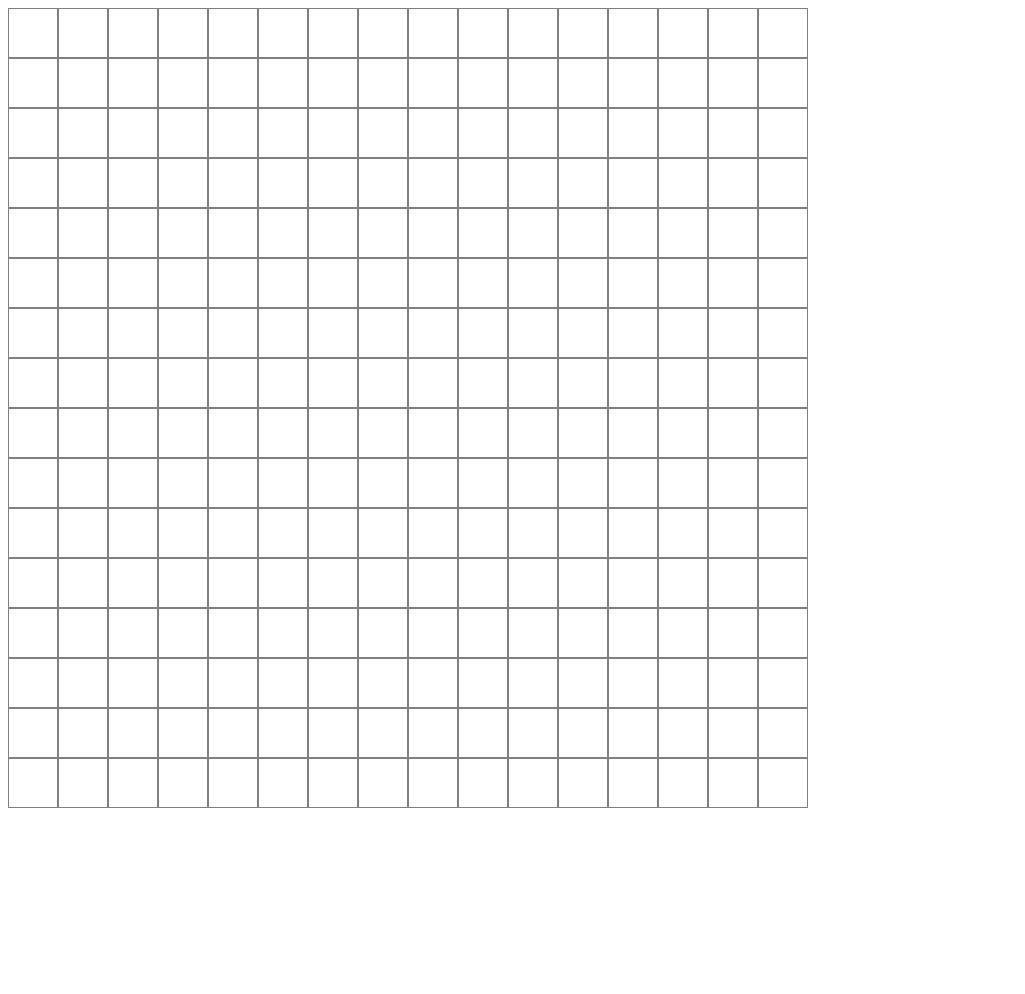
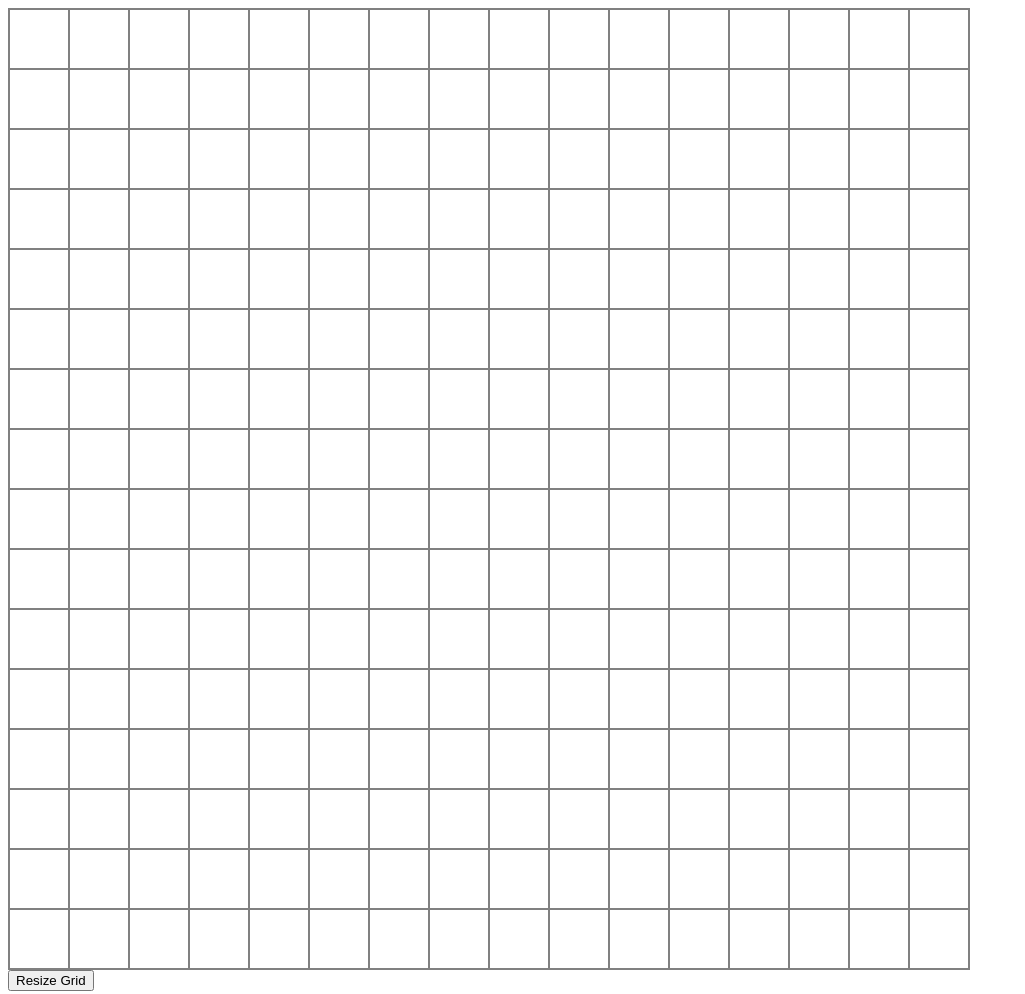
Before and after one commit to trentbenson08/odin-etch-a-sketch, a plain HTML site: page index.html in a window 1280 px wide. Shown: the whole page, without its empty margins (0-1025 px from the left). Before the commit the page ends 816 px from the top, so only its background shows below. Drawn offline with Linux system fonts and the light colour scheme.

Commit message:
Edit index.html style.css script.js

```diff
--- a/index.html
+++ b/index.html
@@ -2,14 +2,12 @@
 <html lang="en">
     <head>
         <title>Etch-a-Sketch</title>
-
         <meta charset="utf-8">
         <link rel="stylesheet" href="style.css">
         <script src="script.js" defer></script>
     </head>
     <body>
-        <div id="gridContainer">
-
-        </div>
+        <div id="gridContainer"></div>
+        <button id="resizeGridButton">Resize Grid</button>
     </body>
 </html>
--- a/script.js
+++ b/script.js
@@ -1,15 +1,35 @@
+function main(){
+    createGrid();
+    const resizeGridButton = document.querySelector('#resizeGridButton');
+    resizeGridButton.addEventListener('click', () => {
+        gridSize = parseInt(prompt("Enter desired grid height/width:"));
         const gridContainer = document.querySelector('#gridContainer');
-const CELL_TOTAL = 256;
-for(let i = 0; i<CELL_TOTAL; i++){
-    const newCell = document.createElement('div');
-    newCell.classList.add('gridCell')
-    gridContainer.appendChild(newCell)
+        const numOfChildren = document.querySelectorAll('.gridCell').length;
+        for(let i=0; i<numOfChildren; i++){
+            gridContainer.removeChild(gridContainer.lastElementChild);
+        }
+        createGrid(gridSize);
+    })
 }
 
+function createGrid(gridSize = 16){
+    const gridContainer = document.querySelector('#gridContainer');
+    let cellTotal = gridSize ** 2;
+    for(let i = 0; i<cellTotal; i++){
+        const newCell = document.createElement('div');
+        newCell.classList.add('gridCell');
+        newCell.style.cssText =`
+                                min-width : ${(960/gridSize).toFixed(1)}px;
+                                min-height : ${(960/gridSize).toFixed(1)}px;
+                                `;
+        gridContainer.appendChild(newCell);
+    }
     const cellList = document.querySelectorAll('.gridCell');
     cellList.forEach(element => {
         element.addEventListener('mouseover', e => {
-        console.log(e.target);
             e.target.style.background = 'red';
         })
     });
+}
+
+main();
--- a/style.css
+++ b/style.css
@@ -1,12 +1,15 @@
 #gridContainer{
     display: flex;
     flex-wrap: wrap;
-    max-width: 800px;
+    min-width: 960px;
+    min-height: 960px;
+    max-width: 960px;
+    max-height: 960px;
+    border: 1px solid gray;
 }
 .gridCell{
+    flex: 1 1 0;
     box-sizing: border-box;
     margin: 0px;
     border: 1px solid gray;
-    height: 50px;
-    width: 50px;
 }
```
Lines whose indentation alone changed are shown as unchanged.
